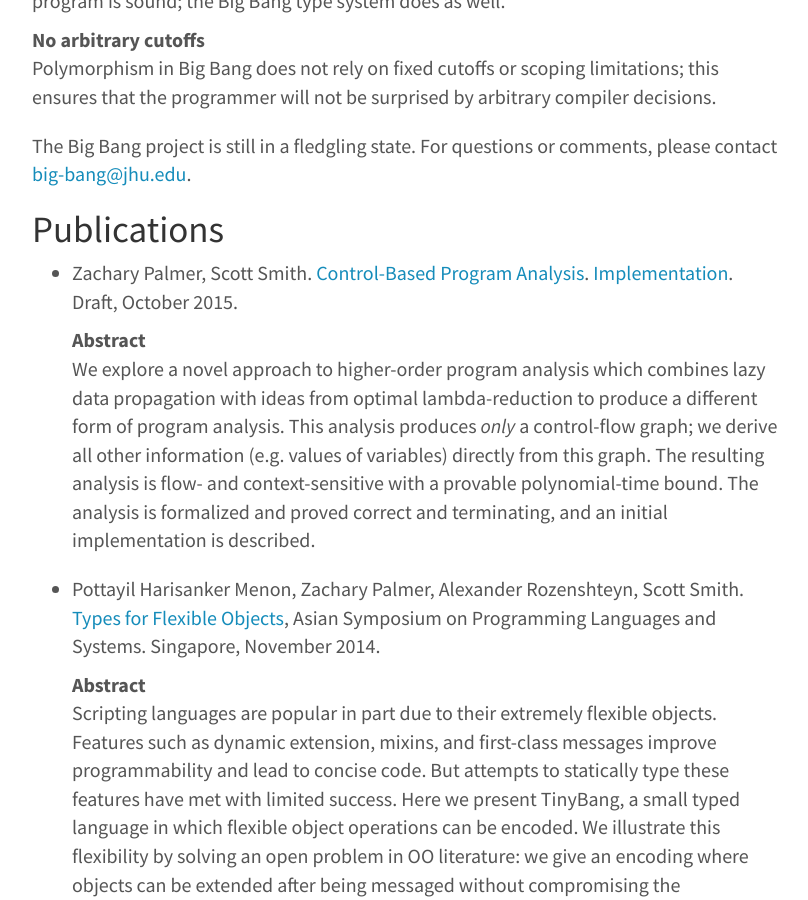
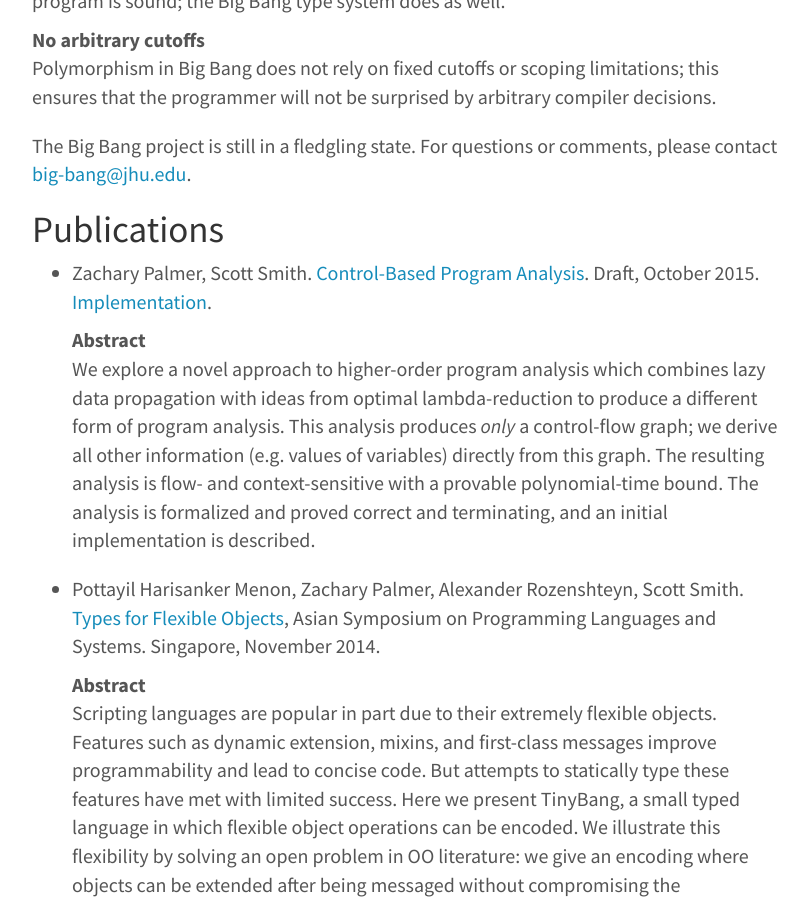
Before and after one commit to JHU-PL-Lab/www-pl-lab, a Jekyll site: the page built from projects/big-bang/big-bang.md, in a window 1280 px wide and 900 px high, scrolled down 862 px. Shown: the whole window, without its empty margins (233-1041 px from the left). Built offline with Jekyll 4.4.1, drawn with Linux system fonts in a browser that asks for light colours.

Commit message:
Change the position of the link to Odefa implementation

```diff
--- a/projects/big-bang/big-bang.md
+++ b/projects/big-bang/big-bang.md
@@ -52,8 +52,8 @@
 
 - Zachary Palmer, Scott
   Smith. [Control-Based Program Analysis](/projects/big-bang/papers/control-based-program-analysis.pdf).
+  Draft, October 2015.
   [Implementation](https://github.com/JHU-PL-Lab/odefa-proof-of-concept).
-  Draft, October 2015.
 
   Abstract
 
```
